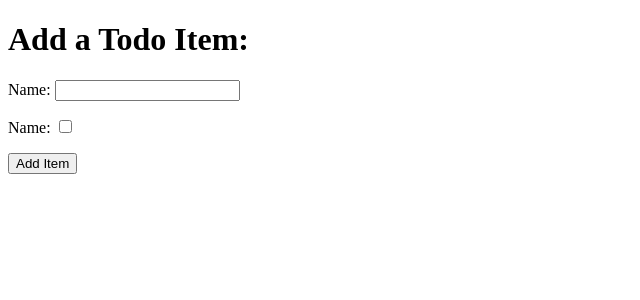
After one commit to luciotorelli/hello-django, a Django app: page /add in a window 1280 px wide. The commit adds this page. Shown: the top 300 px of the page, without its empty margins (0-640 px from the left). Run offline with Django 3.2, Linux system fonts and the light colour scheme.

Commit message:
Create add item views and template

```diff
--- a/django_todo/urls.py
+++ b/django_todo/urls.py
@@ -15,9 +15,10 @@ Including another URLconf
 """
 from django.contrib import admin
 from django.urls import path
-from todo.views import get_todo_list
+from todo.views import get_todo_list, add_item
 
 urlpatterns = [
     path('admin/', admin.site.urls),
-    path('', get_todo_list, name='get_todo_list')
+    path('', get_todo_list, name='get_todo_list'),
+    path('add', add_item, name='add')
 ]
--- /dev/null
+++ b/todo/templates/todo/add_item.html
@@ -0,0 +1,30 @@
+<!DOCTYPE html>
+<html lang="en">
+<head>
+    <meta charset="UTF-8">
+    <meta name="viewport" content="width=device-width, initial-scale=1.0">
+    <title>Document</title>
+</head>
+<body>
+    <h1>Add a Todo Item:</h1>
+    <form method="POST" action="add">
+        <div>
+            <p>
+                <label for="id_name">Name: </label>
+                <input type="text" id="id_name" name="item_name" />
+            </p>
+        </div>
+        <div>
+            <p>
+                <label for="id_done">Name: </label>
+                <input type="checkbox" id="id_done" name="done" />
+            </p>
+        </div>
+        <div>
+            <p>
+                <button type="submit">Add Item</button>
+            </p>
+        </div>
+    </form>
+</body>
+</html>
--- a/todo/templates/todo/todo_list.html
+++ b/todo/templates/todo/todo_list.html
@@ -19,5 +19,6 @@
             <tr><td>You have nothing to do. Enjoy! </td></tr>
     {% endfor %}
     </table>
+    <a href="/add">Add an Item</a>
 </body>
 </html>
--- a/todo/views.py
+++ b/todo/views.py
@@ -11,3 +11,6 @@ def get_todo_list(request):
         'items': items
     }
     return render(request, 'todo/todo_list.html', context)
+
+def add_item(request):
+    return render(request, 'todo/add_item.html')
```
